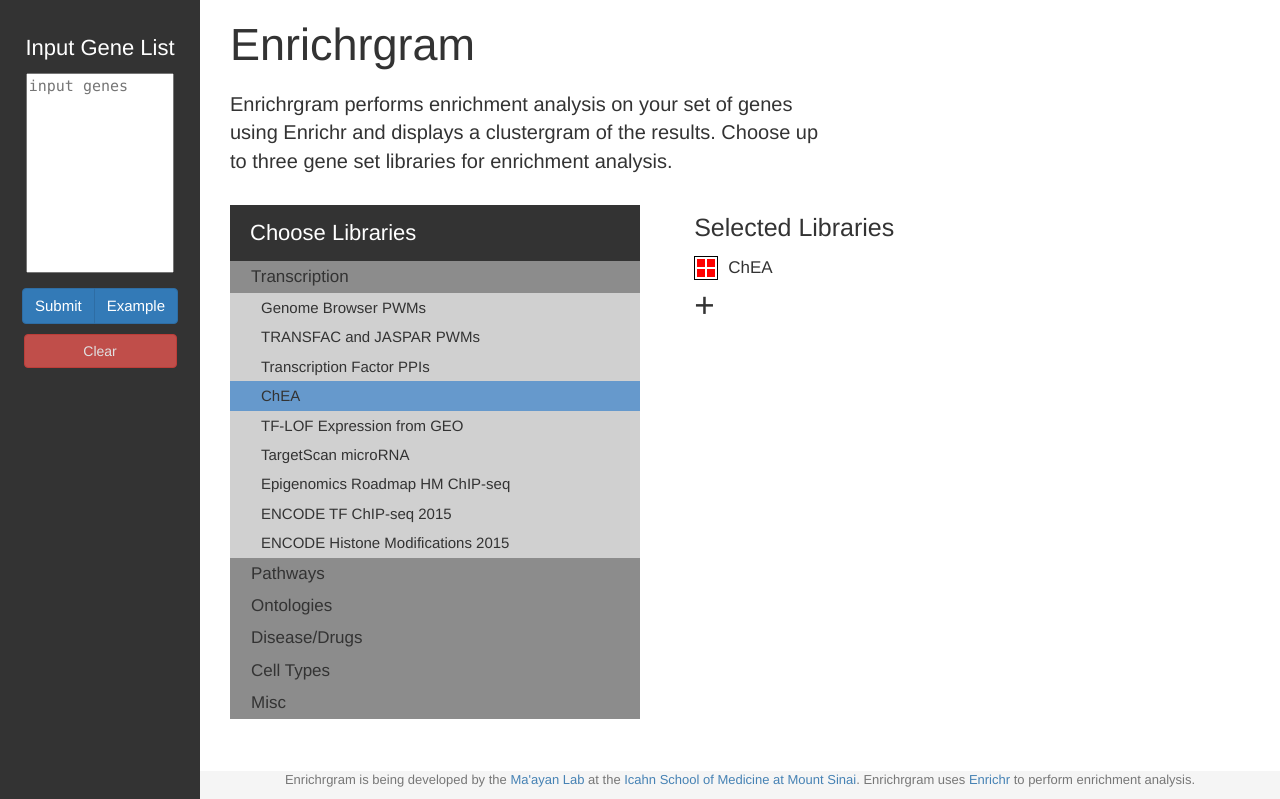
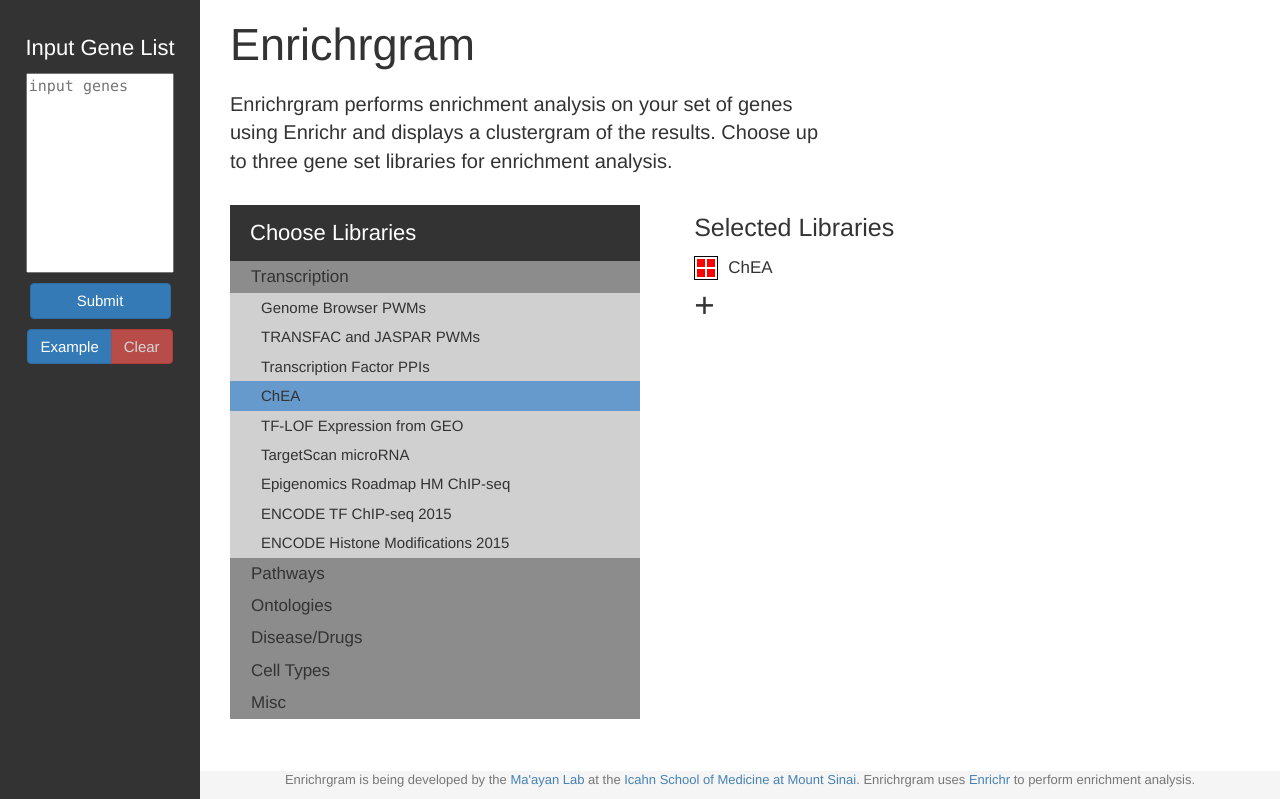
Before and after one commit to MaayanLab/harmonogram, a Flask app: page /enrichrgram/ in a window 1280 px wide; the page is wider, and only the part inside the window is pictured. Shown: the top 799 px of that part. Run offline with Flask 2, Linux system fonts and the light colour scheme; some libraries are stand-ins or nearby versions.

Commit message:
added mock example and clear buttons

```diff
--- a/enrichrgram/static/css/custom.css
+++ b/enrichrgram/static/css/custom.css
@@ -654,10 +654,16 @@ look like the input gene list text title*/
   margin-top: 0px;
 }
 
+#submit_genes_button{
+  width:141px;
+  margin-bottom: 10px;
+}
+
 /*clear button*/
 #clear_input_button{
-  opacity: 0.85;
-  width:153px;
-  margin-top: 10px;
-  /*background-color: #8E2323;*/
+  opacity: 0.80;
 }
+
+.form-group{
+  margin-bottom: 10px;
+}
--- a/enrichrgram/templates/index.html
+++ b/enrichrgram/templates/index.html
@@ -55,11 +55,11 @@
             </div>
 
             <div class='text-center'>
+              <button id='submit_genes_button' type="submit" class='btn btn-primary buttons' >Submit</button>
               <div class="btn-group">
-                <button type="submit" class='btn btn-primary buttons' >Submit</button>
                 <button type="button" class='btn btn-primary buttons'>Example</button>
+                <button id='clear_input_button' type="button" class='btn btn-danger buttons'>Clear</button>
               </div>
-              <button id='clear_input_button' type="button" class="btn btn-danger">Clear</button>
 
             </div>
 
```
